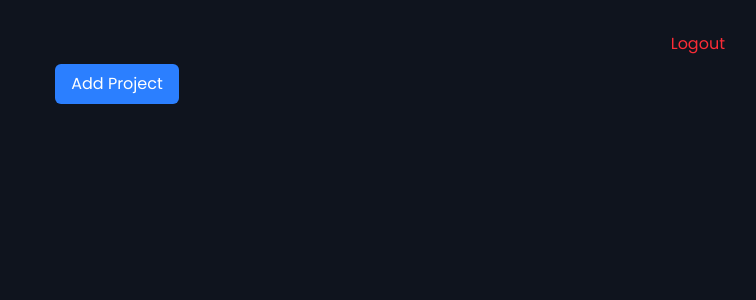
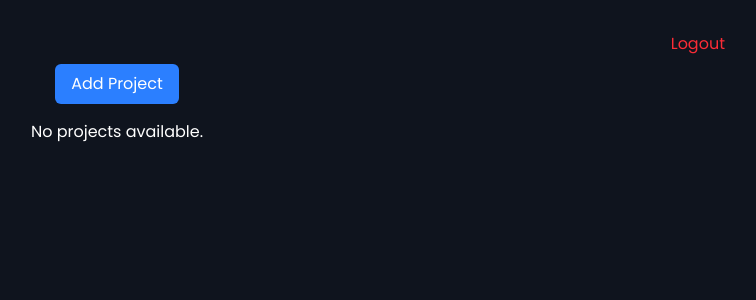
Before and after one commit to Luka2Lkay/DevLink, a React (Vite) app in the folder frontend/: page /feed in a window 1280 px wide. Shown: the top 300 px of the page, without its empty margins (523-1279 px from the left). Built offline with nearby package versions, Linux system fonts and the light colour scheme.

Commit message:
fix if statement

```diff
--- a/frontend/src/components/feed/feed.jsx
+++ b/frontend/src/components/feed/feed.jsx
@@ -89,7 +89,7 @@ function Feed() {
           {loading && projects.length === 0 && <CircularProgress className="mt-2" role="progressbar" />}
         </div>
 
-        {projects.length === 0 ? (
+        {projects.length !== 0 ? (
           projects.map((project, index) => (
             <Project key={`${project.id}-${index}`} project={project} handleEditClick={() => handleEditClick(project)} handleDeleteClick={() => handleDeleteClick(project)} />
           ))
```
